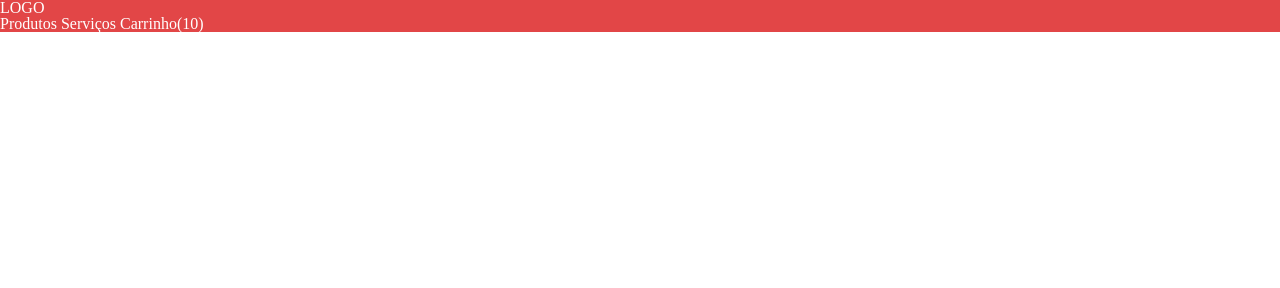
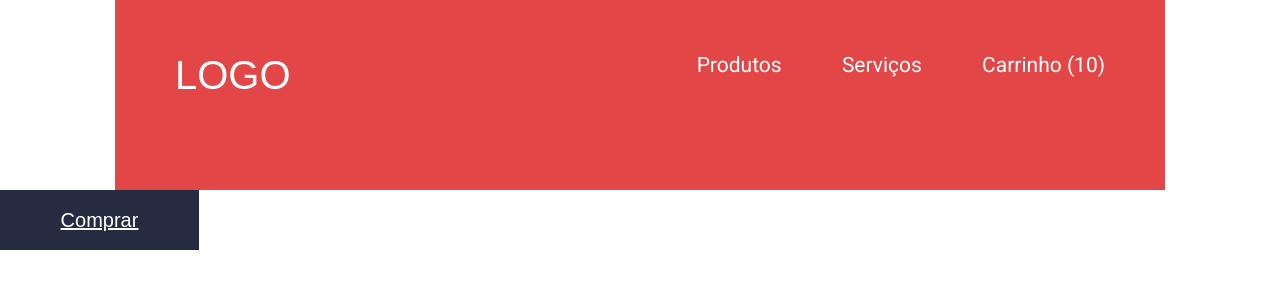
Before and after one commit to rogpires/loja-fone, a plain HTML site: page index.html in a window 1280 px wide. Drawn offline with Linux system fonts and the light colour scheme.

Commit message:
Refaturamento do codigo

```diff
--- /dev/null
+++ b/header-store.css
@@ -0,0 +1,48 @@
+body {
+    font-family: "Roboto", sans-serif;
+  }
+  .header-store {
+    background-color: #e24647;
+    color: #ffffff;
+    overflow: hidden;
+    margin: 0 115px;
+    padding: 55px 60px 95px;
+  }
+
+  .title {
+    font-size: 40px;
+    font-family: Arial, Helvetica, sans-serif;
+    float: left;
+  }
+
+  .navigation {
+    font-size: 21px;
+    float: right;
+  }
+
+  .action {
+    text-decoration: none;
+    color: inherit;
+    margin-left: 55px;
+  }
+
+  .last {
+    margin-right: 0;
+  }
+
+  .botao {
+    display: inline-block;
+    font-family: Arial, Helvetica, sans-serif;
+    font-size: 20px;
+    width: 199px;
+    height: 60px;
+    line-height: 60px;
+    background-color: #252c41;
+    color: #ffffff;
+    text-align: center;
+
+  }
+
+  #last {
+    margin-right: 0px;
+  }
--- a/header.css
+++ /dev/null
@@ -1,12 +0,0 @@
-header {
-    background-color: #e24647;
-}
-
-h1 {
-    color: #fff;
-}
-
-a {
-    color: #fff;
-    text-decoration: none;
-}
--- a/index.html
+++ b/index.html
@@ -1,33 +1,25 @@
 <!DOCTYPE html>
 <html>
-<header>
-    <meta charset="utf-8" />
-    <title>Loja de Fone</title>
-    <link rel="stylesheet" href="reset.css" />
-    <link rel="stylesheet" href="header.css" />
-</header>
+
+<head>
+  <title>Loja de Fones</title>
+  <meta charshet="utf-8" />
+  <link rel="stylesheet" href="reset.css" />
+  <link rel="stylesheet" href="header-store.css" />
+  <link href="https://fonts.googleapis.com/css?family=Roboto:300,400,700&display=swap" rel="stylesheet" />
+</head>
 
 <body>
-    <header>
-        <h1>LOGO</h1>
-
-        <nav>
-            <a href="http://collabcode.training">Produtos</a>
-            <a href="http://collabcode.training">Serviços</a>
-            <a href="http://collabcode.training">Carrinho(10)</a>
-    </header>
+  <header class="header-store">
+    <h1 class="title">LOGO</h1>
+    <nav class="navigation">
+      <a class="action" href="http://www.collabcode.training">Produtos</a>
+      <a class="action" href="http://www.collabcode.training">Serviços</a>
+      <a class="action action" href="http://www.collabcode.training">Carrinho (10)</a>
     </nav>
+  </header>
+  <a class="botao" href="comprar.html">Comprar</a>
 </body>
 
 
-
-
-
-
-
-
-
-
-
-
 </html>
```
Also changed, not shown: comprar.html (added, +17 -0 lines).
